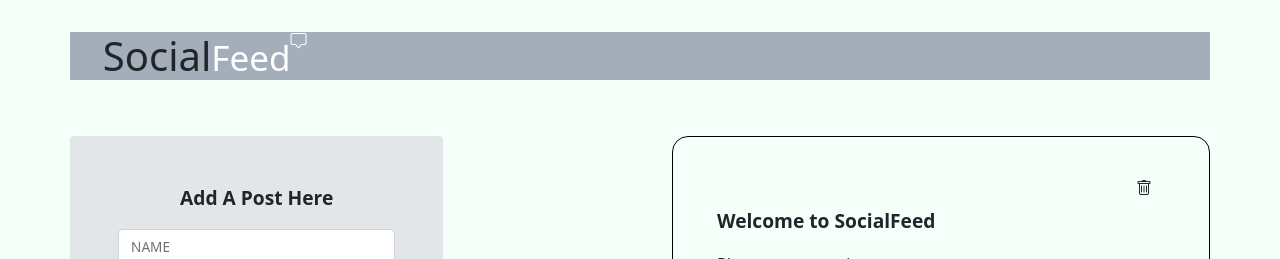
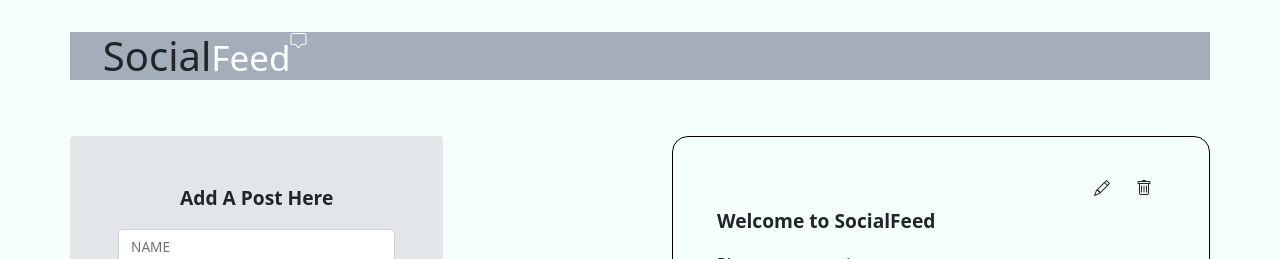
Before and after one commit to aschmidt2020/social-feed-react, a React (Create React App) app: page / in a window 1280 px wide. Shown: the top 259 px of the page. Built offline with nearby package versions, Linux system fonts and the light colour scheme.

Commit message:
added EditPost component with functionality instantiated in DisplayEntries

```diff
--- a/src/App.js
+++ b/src/App.js
@@ -69,6 +69,23 @@ function App() {
      setEntries(tempEntries)
   }
 
+  function editEntry(entry){
+    let tempEntries = [...entries];
+     let entryToBeDeletedIndex = entries.findIndex(e => {
+       if(e.timeStamp == entry.timeStamp){ //used timeStamp to identify since it should be unique for each post
+         return true;
+       }
+       else{
+         return false;
+       }
+     })
+
+     debugger
+     tempEntries.splice(entryToBeDeletedIndex, 1); //deletes old entry
+     tempEntries.splice(entryToBeDeletedIndex, 0, entry); //replaces with new entry
+     setEntries(tempEntries)
+  }
+
   return (
     <div>
       <div className='container'>
@@ -83,7 +100,7 @@ function App() {
           </div>
 
           <div className='col' style={{'marginTop': '2em'}}>
-          <DisplayEntries entries={entries} deleteEntry={deleteEntry} addReply={addReply} deleteReply={deleteReply}/>
+          <DisplayEntries entries={entries} deleteEntry={deleteEntry} addReply={addReply} deleteReply={deleteReply} editEntry={editEntry}/>
           </div>
         </div>
       </div>
--- a/src/Components/DisplayEntries/DisplayEntries.jsx
+++ b/src/Components/DisplayEntries/DisplayEntries.jsx
@@ -2,6 +2,7 @@ import DeleteButton from '../DeleteButton/DeleteButton';
 import AddReply from '../AddReply/AddReply';
 import ReplySection from '../ReplySection/ReplySection';
 import LikeDislikeButton from '../LikeDislikeButton/LikeDislikeButton';
+import EditPost from '../EditPost/EditPost';
 
 const DisplayEntries = (props) => {
 
@@ -11,7 +12,9 @@ const DisplayEntries = (props) => {
                 return (
                         <li key={entry.timeStamp}>
                         <div className='row border-box' style={{'marginTop' : '1em'}}>
-                            <span className="right-align-text"><DeleteButton deleteEntry={props.deleteEntry} entry={entry}/></span>
+                            <span className="right-align-text">
+                                <EditPost entry={entry} editEntry={props.editEntry}/>
+                                <DeleteButton deleteEntry={props.deleteEntry} entry={entry}/></span>
                             <p>{entry.user}</p>
                             <p className='post-text'>{entry.post}</p>
                             <figcaption className="blockquote-footer left-align-text"> <cite title="Source Title">{entry.date}</cite>
--- /dev/null
+++ b/src/Components/EditPost/EditPost.jsx
@@ -0,0 +1,71 @@
+import React, { useState } from 'react';
+import Modal from 'react-bootstrap/Modal'
+import Button from 'react-bootstrap/Button'
+
+const EditPost = (props) => {
+    const [user, setUser] = useState(props.entry.user);
+    const [post, setPost] = useState(props.entry.post);
+    const [show, setShow] = useState(false);
+
+    const handleClose = () => setShow(false);
+    const handleShow = () => setShow(true);
+
+    function handleSubmit(event){
+
+        event.preventDefault();
+        //debugger
+        let updatedPost = {
+            timeStamp: props.entry.timeStamp,
+            user: user,
+            post: post,
+            date: props.entry.date,
+            replySection: props.entry.replySection,
+        }
+
+        props.editEntry(updatedPost);
+        setShow(false);
+        //do not need form reset so popup will always contain information from the post
+    }
+
+    return (
+        <>
+        <Button variant='bg-transparent' onClick={handleShow}>
+            <i className="bi bi-pencil"></i>
+        </Button>
+
+        <Modal show={show} onHide={handleClose}>
+          <Modal.Header closeButton>
+            <Modal.Title>Edit Post</Modal.Title>
+          </Modal.Header>
+          <Modal.Body>
+
+          <form id='newReply' onSubmit={handleSubmit} style={{'marginTop':'1em'}}>
+               <div className='row'>
+                   <div className="form-floating" style={{'marginBottom': '1em'}}>
+                       <input id='nameForm' className='form-control'  type='text' value={user} defaultValue={props.entry.user} onChange={(event) => setUser(event.target.value)}/>
+                       <label >NAME</label>
+                   </div>
+
+                   <div className="form-floating" style={{'marginBottom': '1em'}}>
+                       <input id='replyForm' className='form-control'  type='text' value={post} defaultValue={props.entry.post} onChange={(event) => setPost(event.target.value)}/>
+                       <label>REPLY</label>
+                   </div>
+
+               </div>
+           </form>
+
+          </Modal.Body>
+          <Modal.Footer>
+            <Button variant="secondary" onClick={handleClose}>
+              Close
+            </Button>
+            <Button variant="primary" onClick={handleSubmit}>
+              Save Changes
+            </Button>
+          </Modal.Footer>
+        </Modal>
+      </>
+     );
+}
+
+export default EditPost;
```
